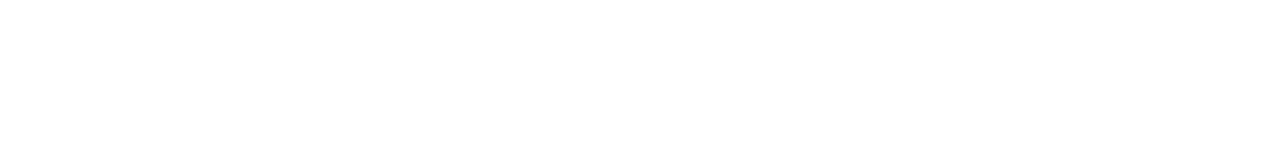
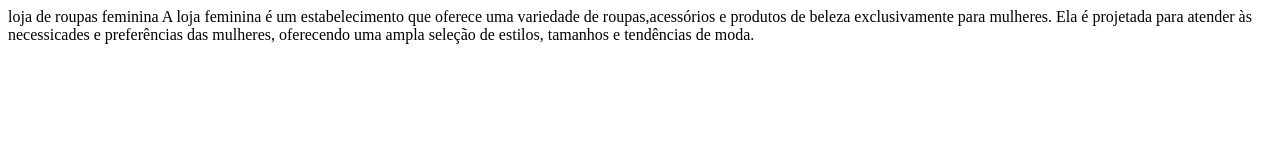
Before and after one commit to helloizamo/HELLOIZA-HTML, a plain HTML site: page index.html in a window 1280 px wide. Drawn offline with Linux system fonts and the light colour scheme.

Commit message:
index.html

```diff
--- a/index.html
+++ b/index.html
@@ -6,6 +6,7 @@
     <title>Document</title>
 </head>
 <body>
-
+    loja de roupas feminina
+    A loja feminina é um estabelecimento que oferece uma variedade de roupas,acessórios e produtos de beleza exclusivamente para mulheres. Ela é projetada para atender às necessicades e preferências das mulheres, oferecendo uma ampla seleção de estilos, tamanhos e tendências de moda.
 </body>
 </html>
```
Also changed, not shown: style.css (added).
